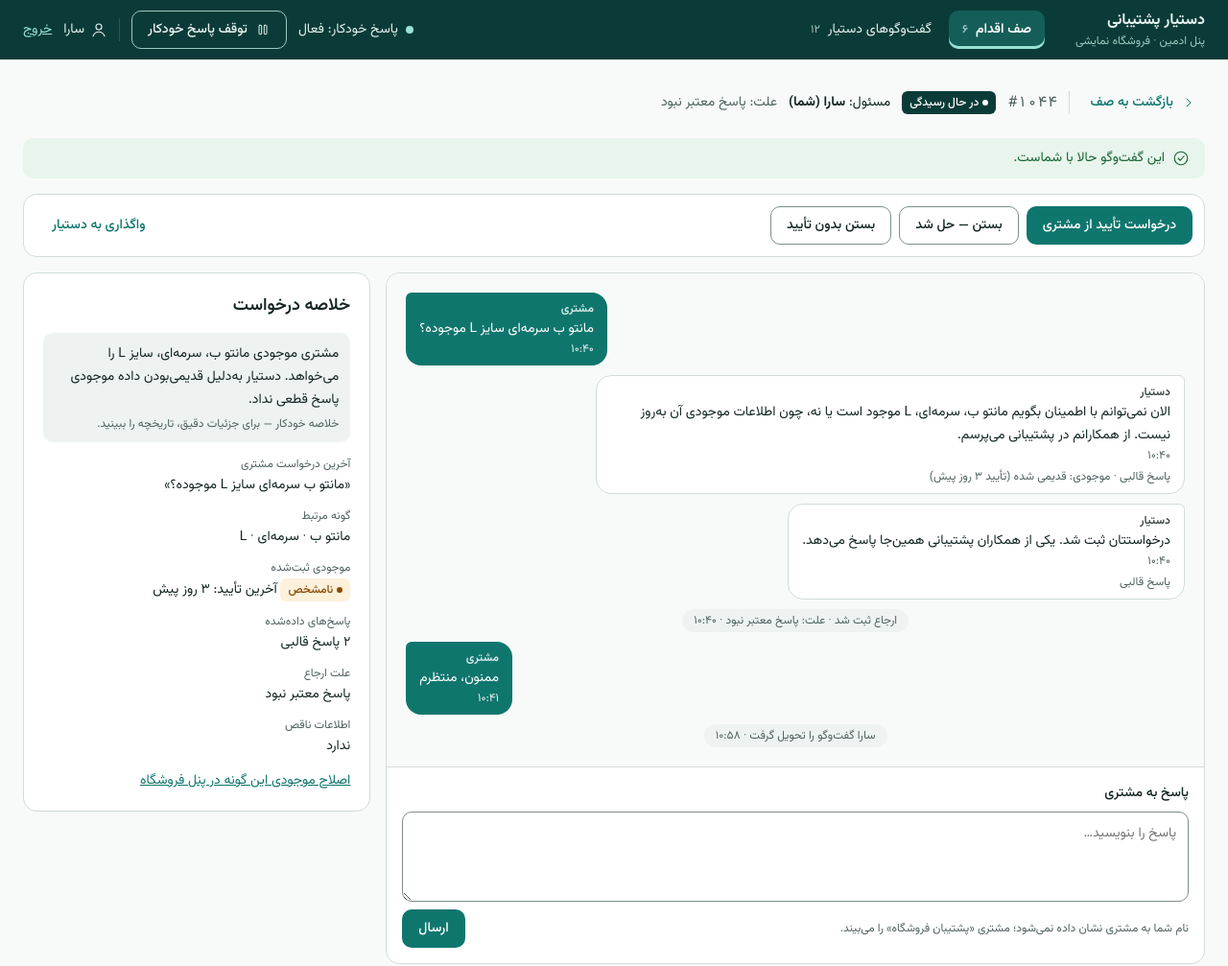
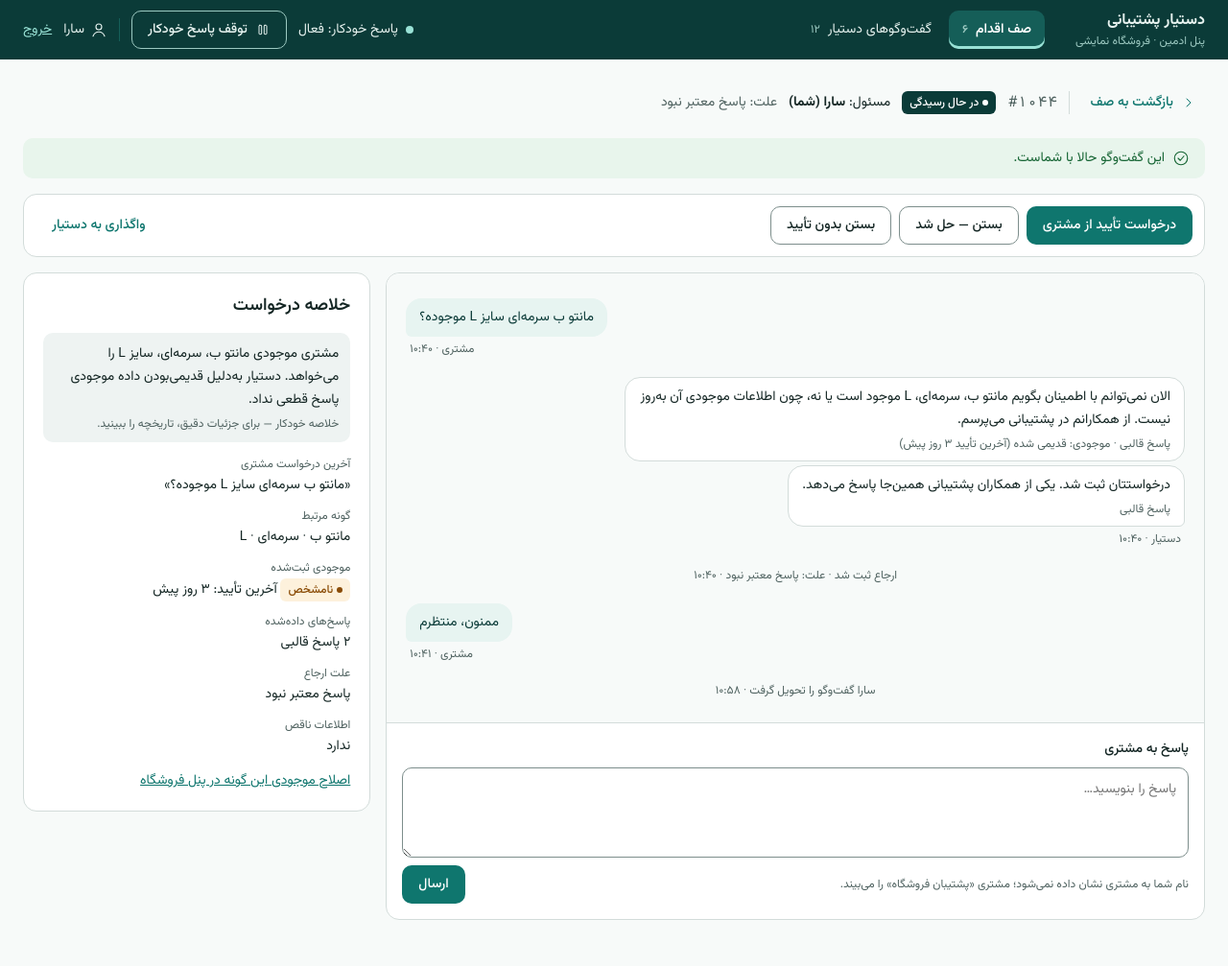
Before and after one commit to faatemehheydarii/customer-support-prd, a plain HTML site: page design/screens/Conversation.dc.html in a window 1280 px wide. Shown: the whole page at 96% size. After the commit the page ends 983 px from the top, so only its background shows below. Drawn offline with Linux system fonts and the light colour scheme; a script that the page names is missing.

Commit message:
Desktop conversation view matches new message pattern; chat header spacing fix
Co-Authored-By: Claude Opus 5.5 <noreply@anthropic.com>
Claude-Session: https://claude.ai/code/session_01QYNFohsdBmHad89zbAd23C

```diff
--- a/design/screens/Conversation.dc.html
+++ b/design/screens/Conversation.dc.html
@@ -31,6 +31,18 @@ tbody tr:hover td{background:#f7faf9}
 .btn-g{background:transparent;color:#0f766e}
 .nav{display:flex;align-items:center;gap:8px;min-height:40px;padding:0 14px;border-radius:10px;color:#e6f2ef;text-decoration:none;font-size:14px}
 .nav:hover{background:#155e58;color:#fff}
+
+.grp{display:flex;flex-direction:column;gap:4px;max-width:72%}
+.grp.me{align-self:flex-end;align-items:flex-end}
+.grp.them{align-self:flex-start;align-items:flex-start}
+.bub{padding:8px 14px;border-radius:16px;font-size:14px;line-height:24px}
+.me .bub{background:#e7f4f1;color:#0b3b38}
+.me .bub.tail{border-end-end-radius:6px}
+.them .bub{background:#ffffff;border:1px solid #d3dcda}
+.them .bub.tail{border-end-start-radius:6px}
+.meta{font-size:12px;line-height:18px;color:#4f6260;padding:0 4px}
+.who-h{color:#0b3b38;font-weight:600}
+.src{display:block;margin-top:4px;font-size:12px;line-height:18px;color:#4f6260}
 .nav[aria-current="page"]{background:#155e58;color:#fff;font-weight:600;box-shadow:inset 0 -3px 0 #99e2d6}
 </style>
 </helmet>
@@ -63,13 +75,12 @@ tbody tr:hover td{background:#f7faf9}
 </div>
 <div style="display:flex;flex-wrap:wrap;gap:16px;align-items:flex-start">
 <section aria-label="تاریخچه گفت‌وگو" style="flex:999 1 560px;min-width:0;display:flex;flex-direction:column;background:#ffffff;border:1px solid #d3dcda;border-radius:14px">
-<div style="display:flex;flex-direction:column;gap:10px;padding:20px;min-height:420px;justify-content:flex-end;background:#f7faf9;border-radius:14px 14px 0 0">
-<div style="max-width:72%;padding:8px 14px;border-radius:16px;font-size:14px;line-height:24px;background:#0f766e;color:#fff;align-self:flex-end;border-start-end-radius:6px"><span style="display:block;font-size:12px;line-height:18px;font-weight:600;opacity:.85">مشتری</span>مانتو ب سرمه‌ای سایز L موجوده؟<span style="display:block;font-size:12px;line-height:18px;color:#e7f4f1">۱۰:۴۰</span></div>
-<div style="max-width:72%;padding:8px 14px;border-radius:16px;font-size:14px;line-height:24px;background:#ffffff;border:1px solid #d3dcda;align-self:flex-start;border-start-start-radius:6px"><span style="display:block;font-size:12px;line-height:18px;font-weight:600;opacity:.85">دستیار</span>الان نمی‌توانم با اطمینان بگویم مانتو ب، سرمه‌ای، L موجود است یا نه، چون اطلاعات موجودی آن به‌روز نیست. از همکارانم در پشتیبانی می‌پرسم.<span style="display:block;font-size:12px;line-height:18px;color:#4f6260">۱۰:۴۰</span><span style="display:block;font-size:12px;line-height:18px;color:#4f6260;margin-top:4px">پاسخ قالبی · موجودی: قدیمی شده (تأیید ۳ روز پیش)</span></div>
-<div style="max-width:72%;padding:8px 14px;border-radius:16px;font-size:14px;line-height:24px;background:#ffffff;border:1px solid #d3dcda;align-self:flex-start;border-start-start-radius:6px"><span style="display:block;font-size:12px;line-height:18px;font-weight:600;opacity:.85">دستیار</span>درخواستتان ثبت شد. یکی از همکاران پشتیبانی همین‌جا پاسخ می‌دهد.<span style="display:block;font-size:12px;line-height:18px;color:#4f6260">۱۰:۴۰</span><span style="display:block;font-size:12px;line-height:18px;color:#4f6260;margin-top:4px">پاسخ قالبی</span></div>
-<div style="align-self:center;font-size:12px;line-height:20px;color:#4f6260;background:#eef3f2;padding:2px 12px;border-radius:999px">ارجاع ثبت شد · علت: پاسخ معتبر نبود · ۱۰:۴۰</div>
-<div style="max-width:72%;padding:8px 14px;border-radius:16px;font-size:14px;line-height:24px;background:#0f766e;color:#fff;align-self:flex-end;border-start-end-radius:6px"><span style="display:block;font-size:12px;line-height:18px;font-weight:600;opacity:.85">مشتری</span>ممنون، منتظرم<span style="display:block;font-size:12px;line-height:18px;color:#e7f4f1">۱۰:۴۱</span></div>
-<div style="align-self:center;font-size:12px;line-height:20px;color:#4f6260;background:#eef3f2;padding:2px 12px;border-radius:999px">سارا گفت‌وگو را تحویل گرفت · ۱۰:۵۸</div>
+<div style="display:flex;flex-direction:column;gap:20px;padding:24px 20px;min-height:420px;justify-content:flex-end;background:#f7faf9;border-radius:14px 14px 0 0">
+<div class="grp me"><div class="bub tail">مانتو ب سرمه‌ای سایز L موجوده؟</div><span class="meta">مشتری · ۱۰:۴۰</span></div>
+<div class="grp them"><div class="bub">الان نمی‌توانم با اطمینان بگویم مانتو ب، سرمه‌ای، L موجود است یا نه، چون اطلاعات موجودی آن به‌روز نیست. از همکارانم در پشتیبانی می‌پرسم.<span class="src">پاسخ قالبی · موجودی: قدیمی شده (آخرین تأیید ۳ روز پیش)</span></div><div class="bub tail">درخواستتان ثبت شد. یکی از همکاران پشتیبانی همین‌جا پاسخ می‌دهد.<span class="src">پاسخ قالبی</span></div><span class="meta">دستیار · ۱۰:۴۰</span></div>
+<div style="align-self:center;font-size:12px;line-height:18px;color:#4f6260">ارجاع ثبت شد · علت: پاسخ معتبر نبود · ۱۰:۴۰</div>
+<div class="grp me"><div class="bub tail">ممنون، منتظرم</div><span class="meta">مشتری · ۱۰:۴۱</span></div>
+<div style="align-self:center;font-size:12px;line-height:18px;color:#4f6260">سارا گفت‌وگو را تحویل گرفت · ۱۰:۵۸</div>
 </div>
 <div style="padding:16px;border-top:1px solid #d3dcda;display:grid;gap:8px">
 <label for="reply" style="font-size:14px;font-weight:500">پاسخ به مشتری</label>
```
Also changed, not shown: design/screens/Chat-Answer.dc.html (+3 -3 lines), design/screens/Chat-Clarify.dc.html (+3 -3 lines), design/screens/Chat-Error.dc.html (+3 -3 lines), design/screens/Chat-Human.dc.html (+3 -3 lines), design/screens/Chat-Registered.dc.html (+3 -3 lines), design/screens/Chat-Welcome.dc.html (+3 -3 lines).
